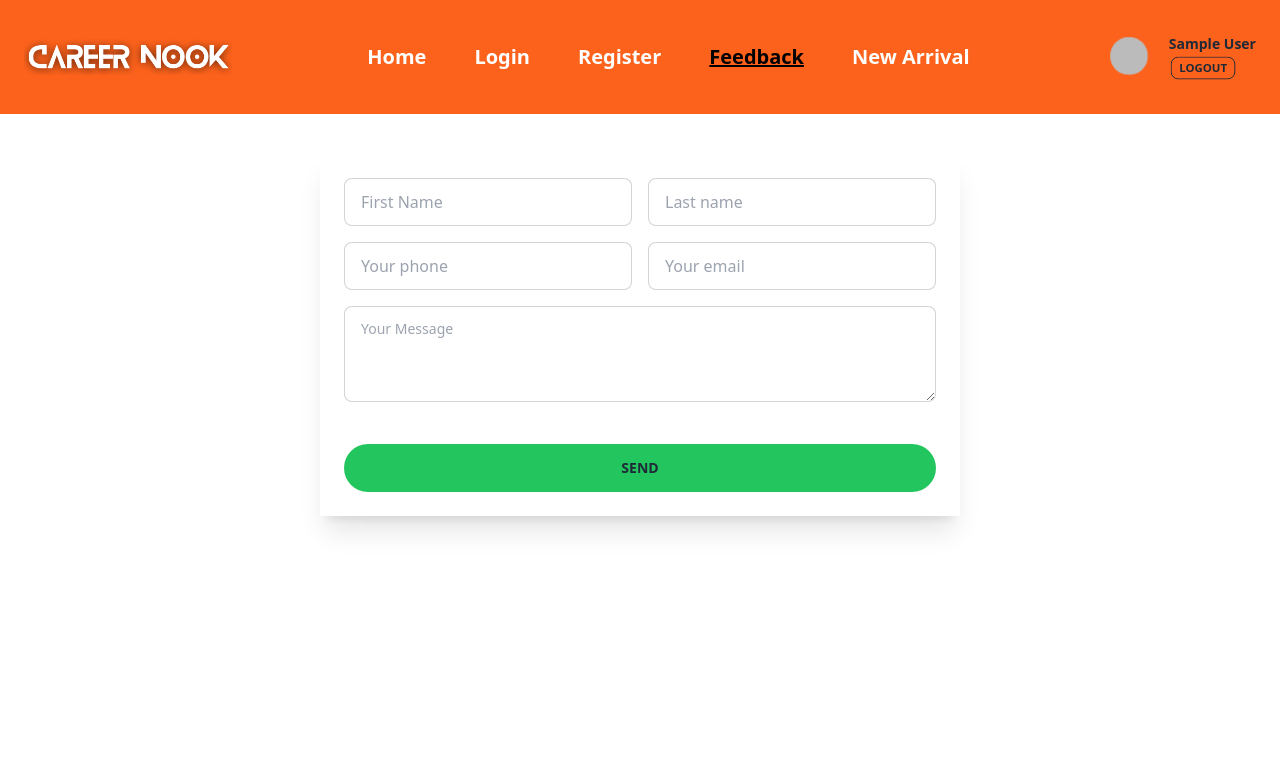
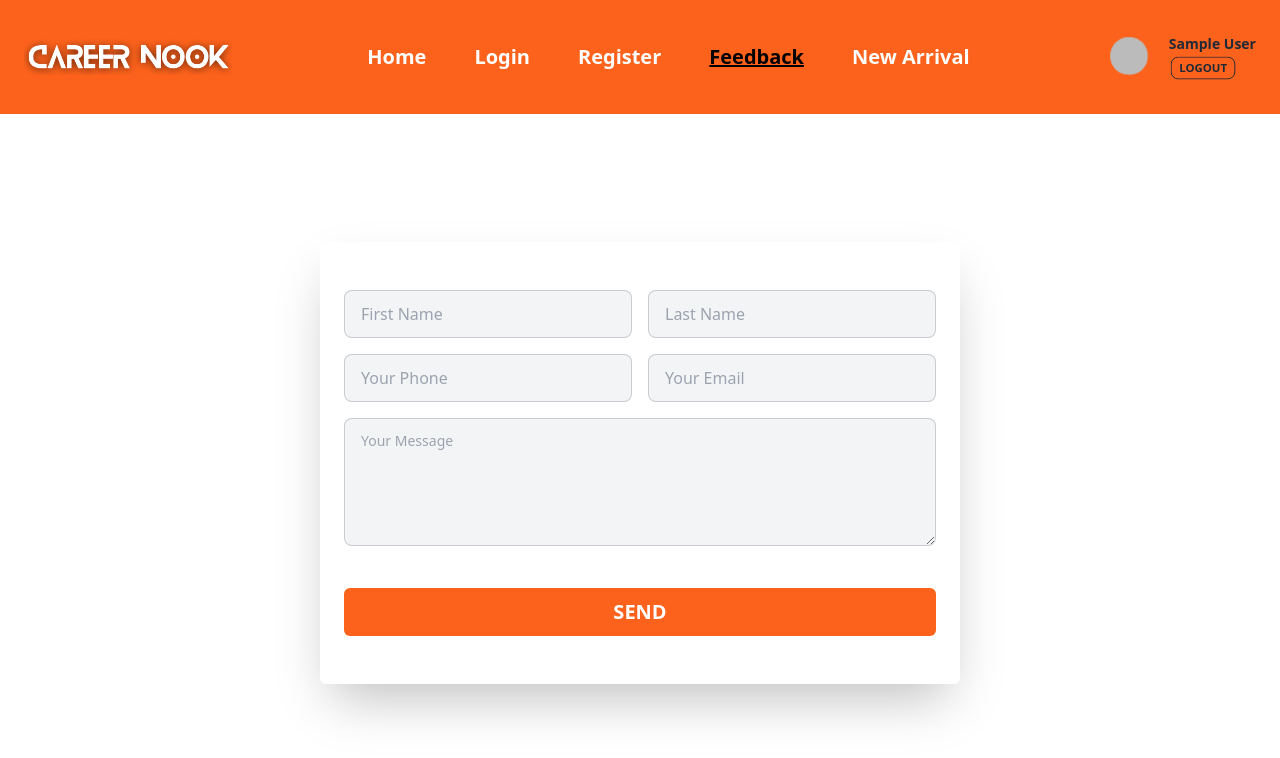
Before and after one commit to mdnoble1/career-nook, a React (Vite) app: page /feedback in a window 1280 px wide. Shown: the top 758 px of the page. Built offline with nearby package versions, Linux system fonts and the light colour scheme; no server answers; sample sign-in values are in the browser's storage.

Commit message:
updated feedback private route

```diff
--- a/src/pages/Feedback.jsx
+++ b/src/pages/Feedback.jsx
@@ -1,23 +1,49 @@
 const Feedback = () => {
   return (
-        <div className='card bg-base-100 shadow-xl rounded-none my-10 p-6 w-1/2 mx-auto'>
-
-
+    <div className="card bg-base-100 shadow-2xl rounded-md my-12 lg:my-32 px-6 py-12 w-11/12 lg:w-1/2 mx-auto">
       <form>
-                <div className='grid grid-cols-1 lg:grid-cols-2 gap-4'>
-                    <input name="firstName" type="text" placeholder="First Name" className="input input-bordered input-green w-full" />
-                    <input name="lastName" type="text" placeholder="Last name" className="input input-bordered w-full" />
-                    <input name="phone" type="text" placeholder="Your phone" className="input input-bordered w-full" required />
-                    <input name="email" type="text" placeholder="Your email" className="input input-bordered w-full" readOnly />
+        <div className="grid grid-cols-1 lg:grid-cols-2 gap-4">
+          <input
+            name="firstName"
+            type="text"
+            placeholder="First Name"
+            className="input input-bordered input-green w-full rounded-lg bg-gray-100"
+          />
+          <input
+            name="lastName"
+            type="text"
+            placeholder="Last Name"
+            className="input input-bordered w-full rounded-lg bg-gray-100"
+          />
+          <input
+            name="phone"
+            type="text"
+            placeholder="Your Phone"
+            className="input input-bordered w-full rounded-lg bg-gray-100"
+            required
+          />
+          <input
+            name="email"
+            type="text"
+            placeholder="Your Email"
+            className="input input-bordered w-full rounded-lg bg-gray-100"
+            readOnly
+          />
         </div>
-                <textarea name="message" className="textarea textarea-bordered h-24 w-full mt-4" placeholder="Your Message"></textarea>
-                <div className='text-center mt-6'>
-                    <input className='btn bg-green-500 mt-3 w-full rounded-full border-none' type="submit" value="send" />
+        <textarea
+          name="message"
+          className="textarea textarea-bordered h-32 w-full mt-4 rounded-lg bg-gray-100"
+          placeholder="Your Message"
+        ></textarea>
+        <div className="text-center mt-6">
+          <input
+            className="btn font-bold text-xl text-white bg-[#fc621c] hover:bg-orange-400 hover:text-black mt-3 w-full rounded-md border-none"
+            type="submit"
+            value="send"
+          />
         </div>
       </form>
     </div>
-
-
   );
 };
 
```
Lines whose indentation alone changed are shown as unchanged.
